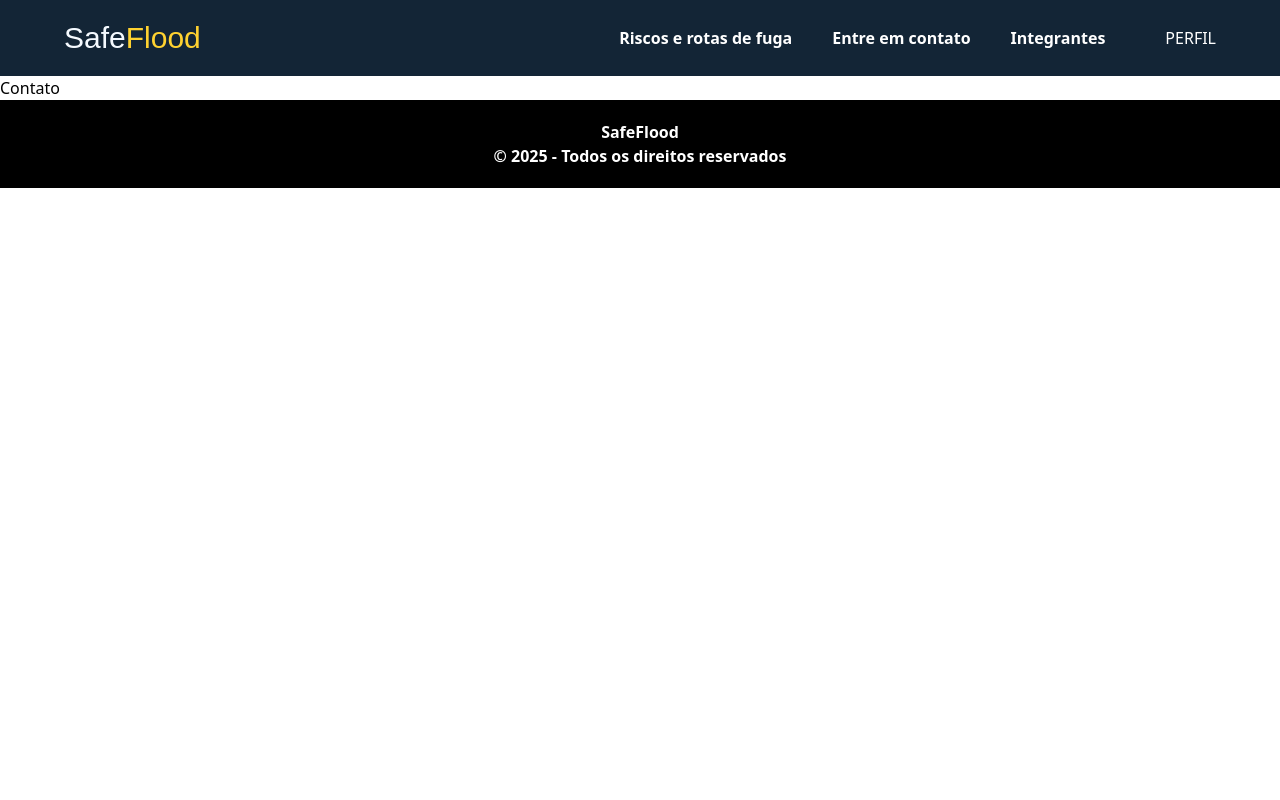
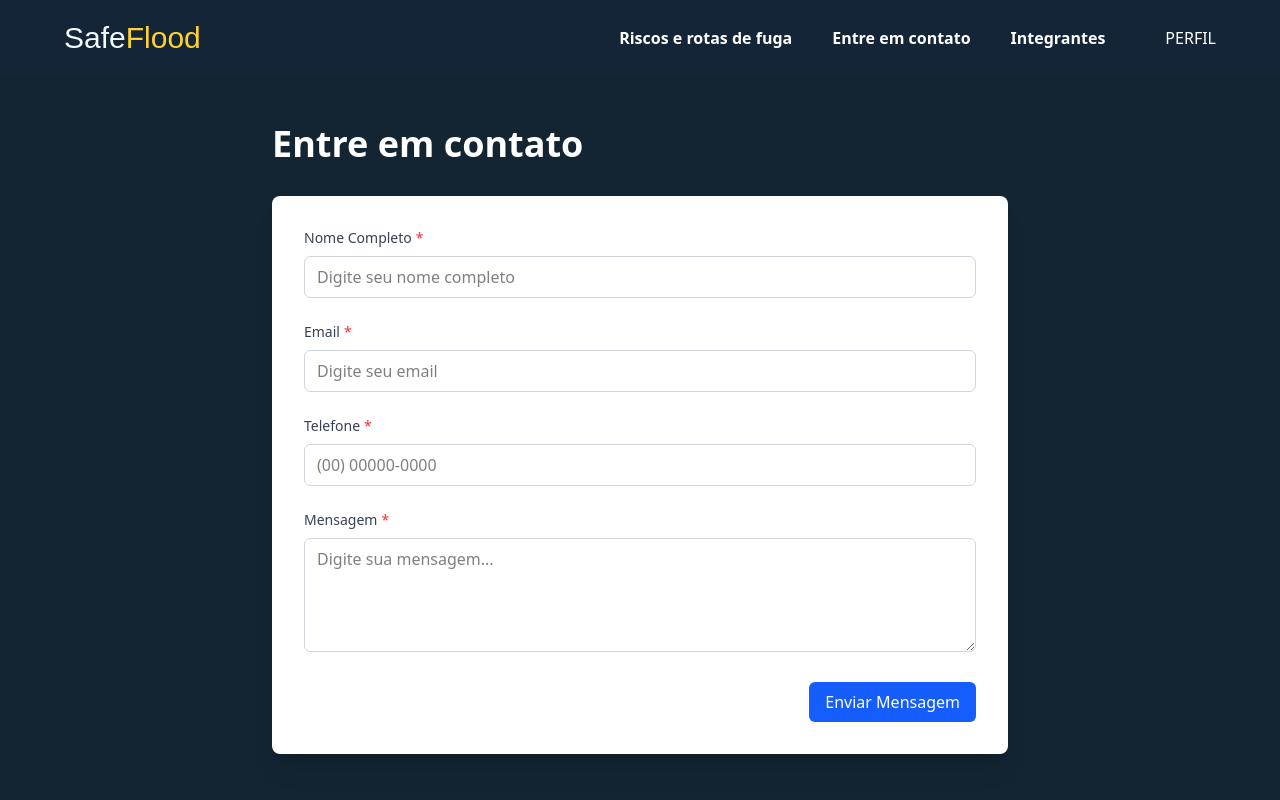
Before and after one commit to KadajoFiap/SafeFlood, a Next.js app: page /contato in a window 1280 px wide. Shown: the top 800 px of the page. Built offline with nearby package versions, Linux system fonts and the light colour scheme; a web font is replaced by a local one.

Commit message:
Add contact form to Contato page with validation fields and submission handling; enhance layout for better user experience.

```diff
--- /dev/null
+++ b/src/app/components/Formulario/Formulario.tsx
@@ -0,0 +1,151 @@
+'use client';
+import { useState, FormEvent, ReactNode } from 'react';
+
+export interface FormField {
+  name: string;
+  label: string;
+  type: 'text' | 'email' | 'password' | 'number' | 'tel' | 'date' | 'select' | 'textarea';
+  placeholder?: string;
+  required?: boolean;
+  options?: { value: string; label: string }[];
+  validation?: {
+    pattern?: RegExp;
+    message?: string;
+  };
+}
+
+interface FormularioProps {
+  fields: FormField[];
+  onSubmit: (data: Record<string, string>) => void;
+  submitLabel?: string;
+  className?: string;
+  initialValues?: Record<string, string>;
+  children?: ReactNode;
+}
+
+export default function Formulario({
+  fields,
+  onSubmit,
+  submitLabel = 'Enviar',
+  className = '',
+  initialValues = {},
+  children
+}: FormularioProps) {
+  const [formData, setFormData] = useState<Record<string, string>>(initialValues);
+  const [errors, setErrors] = useState<Record<string, string>>({});
+
+  const validateField = (name: string, value: string, field: FormField): string => {
+    if (field.required && !value) {
+      return 'Este campo é obrigatório';
+    }
+
+    if (field.validation?.pattern && !field.validation.pattern.test(value)) {
+      return field.validation.message || 'Valor inválido';
+    }
+
+    return '';
+  };
+
+  const handleChange = (name: string, value: string, field: FormField) => {
+    setFormData(prev => ({ ...prev, [name]: value }));
+
+    const error = validateField(name, value, field);
+    setErrors(prev => ({ ...prev, [name]: error }));
+  };
+
+  const handleSubmit = (e: FormEvent) => {
+    e.preventDefault();
+
+    // Validate all fields
+    const newErrors: Record<string, string> = {};
+    fields.forEach(field => {
+      const error = validateField(field.name, formData[field.name] || '', field);
+      if (error) {
+        newErrors[field.name] = error;
+      }
+    });
+
+    setErrors(newErrors);
+
+    // If no errors, submit the form
+    if (Object.keys(newErrors).length === 0) {
+      onSubmit(formData);
+    }
+  };
+
+  const renderField = (field: FormField) => {
+    const commonProps = {
+      id: field.name,
+      name: field.name,
+      value: formData[field.name] || '',
+      onChange: (e: React.ChangeEvent<HTMLInputElement | HTMLSelectElement | HTMLTextAreaElement>) =>
+        handleChange(field.name, e.target.value, field),
+      placeholder: field.placeholder,
+      required: field.required,
+      className: `w-full px-3 py-2 border rounded-md focus:outline-none focus:ring-2 focus:ring-blue-500 ${
+        errors[field.name] ? 'border-red-500' : 'border-gray-300'
+      }`
+    };
+
+    switch (field.type) {
+      case 'select':
+        return (
+          <select {...commonProps}>
+            <option value="">Selecione...</option>
+            {field.options?.map(option => (
+              <option key={option.value} value={option.value}>
+                {option.label}
+              </option>
+            ))}
+          </select>
+        );
+
+      case 'textarea':
+        return (
+          <textarea
+            {...commonProps}
+            rows={4}
+          />
+        );
+
+      default:
+        return (
+          <input
+            {...commonProps}
+            type={field.type}
+          />
+        );
+    }
+  };
+
+  return (
+    <form onSubmit={handleSubmit} className={`space-y-6 ${className}`}>
+      {fields.map(field => (
+        <div key={field.name} className="space-y-2">
+          <label
+            htmlFor={field.name}
+            className="block text-sm font-medium text-gray-700"
+          >
+            {field.label}
+            {field.required && <span className="text-red-500 ml-1">*</span>}
+          </label>
+          {renderField(field)}
+          {errors[field.name] && (
+            <p className="text-sm text-red-500">{errors[field.name]}</p>
+          )}
+        </div>
+      ))}
+
+      {children}
+
+      <div className="flex justify-end">
+        <button
+          type="submit"
+          className="cursor-pointer px-4 py-2 bg-blue-600 text-white rounded-md hover:bg-blue-700 focus:outline-none focus:ring-2 focus:ring-blue-500 focus:ring-offset-2"
+        >
+          {submitLabel}
+        </button>
+      </div>
+    </form>
+  );
+}
--- a/src/app/contato/page.tsx
+++ b/src/app/contato/page.tsx
@@ -1,9 +1,58 @@
 'use client'
 
+import Formulario, { FormField } from '../components/Formulario/Formulario';
+
 export default function Contato() {
+    const fields: FormField[] = [
+        {
+            name: 'nome',
+            label: 'Nome Completo',
+            type: 'text',
+            required: true,
+            placeholder: 'Digite seu nome completo',
+        },
+        {
+            name: 'email',
+            label: 'Email',
+            type: 'email',
+            required: true,
+            placeholder: 'Digite seu email',
+        },
+        {
+            name: 'telefone',
+            label: 'Telefone',
+            type: 'tel',
+            required: true,
+            placeholder: '(00) 00000-0000',
+        },
+        {
+            name: 'mensagem',
+            label: 'Mensagem',
+            type: 'textarea',
+            required: true,
+            placeholder: 'Digite sua mensagem...',
+        },
+    ];
+
+    const handleSubmit = (data: Record<string, string>) => {
+        console.log(data);
+    };
+
     return (
-        <div>
-            <h1>Contato</h1>
+        <div className="flex  justify-center min-h-screen bg-[#132533] py-12">
+            <div className="w-full max-w-3xl px-4">
+                <div className="flex flex-col justify-center mb-8">
+                    <h1 className="text-white text-4xl font-bold">Entre em contato</h1>
+                </div>
+                <div className="bg-white items-center rounded-lg shadow-xl p-8">
+                    <Formulario
+                        fields={fields}
+                        onSubmit={handleSubmit}
+                        submitLabel="Enviar Mensagem"
+                        className="space-y-6"
+                    />
+                </div>
+            </div>
         </div>
     )
 }
```
